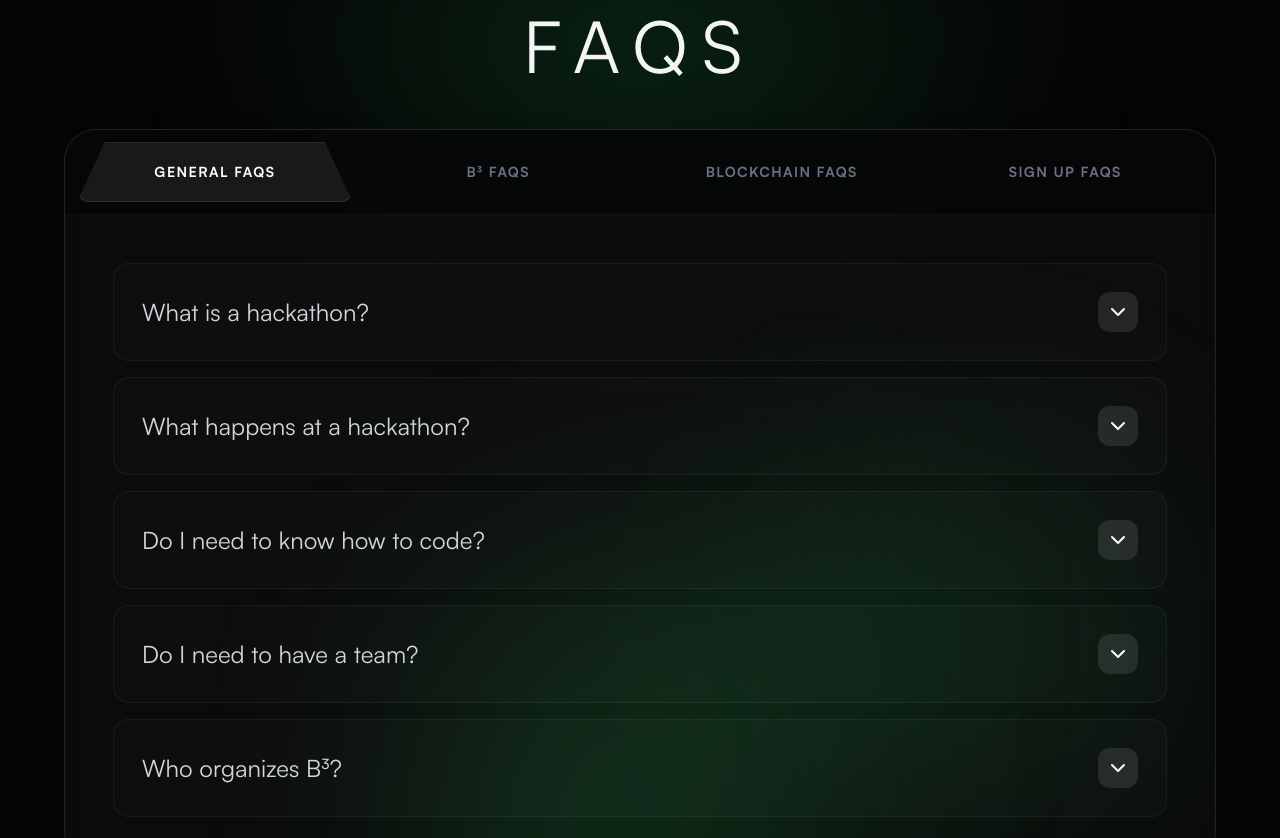
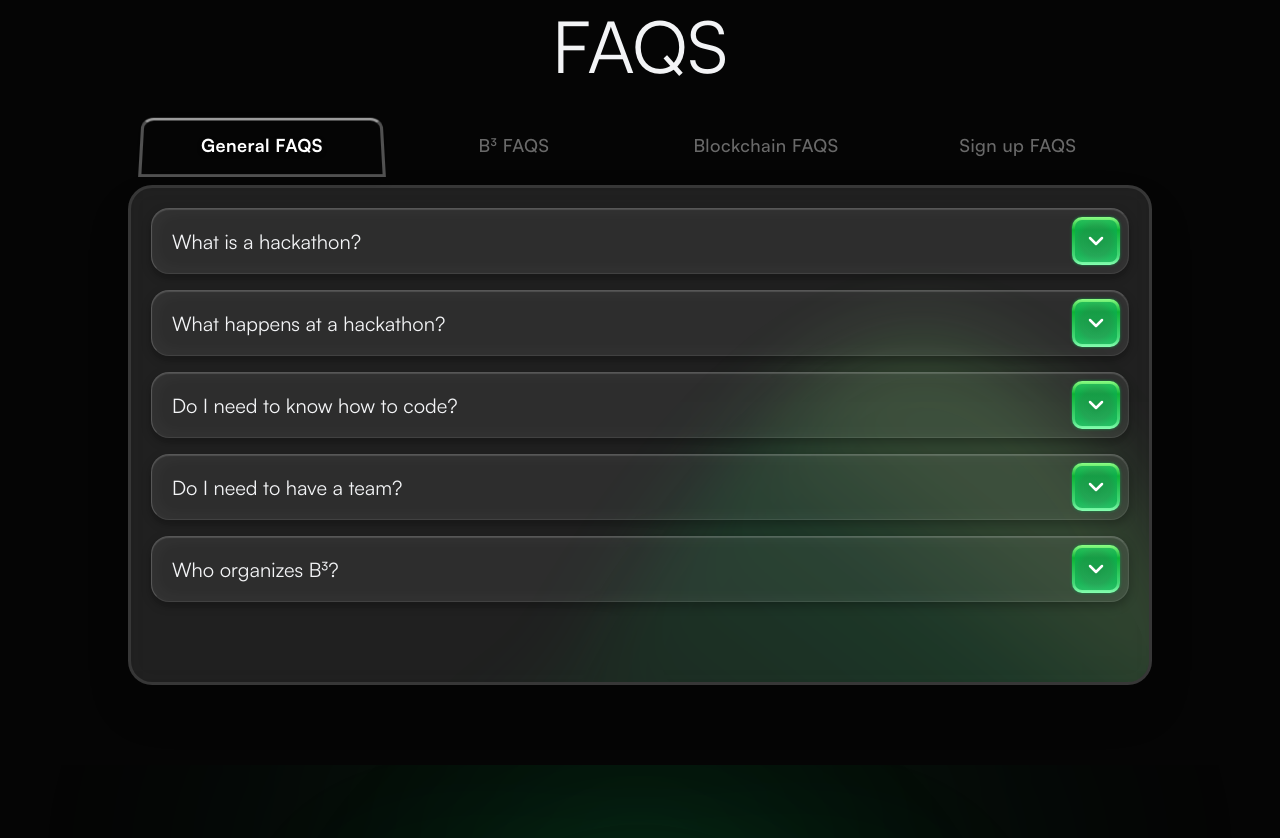
Before and after one commit to vinnovateit/b3, a Next.js app: page / in a window 1280 px wide. Shown: the part 4000-4838 px from the top of the page. Built offline with nearby package versions, Linux system fonts and the light colour scheme.

Commit message:
style(FAQ): match design styles and variants

```diff
--- a/src/app/components/FAQ.jsx
+++ b/src/app/components/FAQ.jsx
@@ -1,49 +1,102 @@
-'use client';
+"use client";
 
-import React, { useState } from 'react';
-import { motion, AnimatePresence } from 'framer-motion';
-import { ChevronDown } from 'lucide-react';
+import React, { useState } from "react";
+import { motion, AnimatePresence } from "framer-motion";
+import { ChevronDown } from "lucide-react";
 import "../globals.css";
 
 const FAQ_DATA = {
   "General FAQS": [
-    { q: "What is a hackathon?", a: "A hackathon is a social coding event where programmers collaborate to build projects." },
-    { q: "What happens at a hackathon?", a: "Participants form teams and build a working prototype within a set time limit." },
-    { q: "Do I need to know how to code?", a: "Not necessarily! Teams also need designers and project managers." },
-    { q: "Do I need to have a team?", a: "No, you can join solo and find a team during our team-building sessions." },
-    { q: "Who organizes B³?", a: "B³ is organized by a dedicated team of student developers." },
+    {
+      q: "What is a hackathon?",
+      a: "A hackathon is a social coding event where programmers collaborate to build projects.",
+    },
+    {
+      q: "What happens at a hackathon?",
+      a: "Participants form teams and build a working prototype within a set time limit.",
+    },
+    {
+      q: "Do I need to know how to code?",
+      a: "Not necessarily! Teams also need designers and project managers.",
+    },
+    {
+      q: "Do I need to have a team?",
+      a: "No, you can join solo and find a team during our team-building sessions.",
+    },
+    {
+      q: "Who organizes B³?",
+      a: "B³ is organized by a dedicated team of student developers.",
+    },
   ],
   "B³ FAQS": [
-    { q: "What is the theme of B³?", a: "The theme focuses on innovation in blockchain and sustainable technology." },
-    { q: "What is the format of the B³?", a: "It is a 36-hour intensive hybrid hackathon." },
-    { q: "Can I join physically?", a: "Yes, we have a physical venue for local participants." },
-    { q: "What is the schedule?", a: "The full schedule will be emailed to registered participants." },
-    { q: "Is there a prize pool?", a: "Yes, there are major prizes for top teams and specific track winners." },
+    {
+      q: "What is the theme of B³?",
+      a: "The theme focuses on innovation in blockchain and sustainable technology.",
+    },
+    {
+      q: "What is the format of the B³?",
+      a: "It is a 36-hour intensive hybrid hackathon.",
+    },
+    {
+      q: "Can I join physically?",
+      a: "Yes, we have a physical venue for local participants.",
+    },
+    {
+      q: "What is the schedule?",
+      a: "The full schedule will be emailed to registered participants.",
+    },
+    {
+      q: "Is there a prize pool?",
+      a: "Yes, there are major prizes for top teams and specific track winners.",
+    },
   ],
   "Blockchain FAQS": [
-    { q: "What should I bring?", a: "Bring your laptop, chargers, a valid ID, and your passion!" },
-    { q: "I don't have a team!", a: "We'll have a team-matching session at the start of the event." },
-    { q: "I don't have any ideas!", a: "We provide mentorship and brainstorming workshops to help." },
+    {
+      q: "What should I bring?",
+      a: "Bring your laptop, chargers, a valid ID, and your passion!",
+    },
+    {
+      q: "I don't have a team!",
+      a: "We'll have a team-matching session at the start of the event.",
+    },
+    {
+      q: "I don't have any ideas!",
+      a: "We provide mentorship and brainstorming workshops to help.",
+    },
   ],
   "Sign up FAQS": [
-    { q: "Where can I register?", a: "You can register through the 'Register Now' button on our page." },
-    { q: "When is the deadline?", a: "Registration closes one week before the event starts." },
-    { q: "Do I need to be a student?", a: "Yes, but we also allow recent graduates and hobbyists." },
-  ]
+    {
+      q: "Where can I register?",
+      a: "You can register through the 'Register Now' button on our page.",
+    },
+    {
+      q: "When is the deadline?",
+      a: "Registration closes one week before the event starts.",
+    },
+    {
+      q: "Do I need to be a student?",
+      a: "Yes, but we also allow recent graduates and hobbyists.",
+    },
+  ],
 };
+
+const springConfig = { type: "spring", stiffness: 500, damping: 30, mass: 1 };
 
 const sweepVariants = {
   enter: (direction) => ({
-    x: direction > 0 ? '100%' : '-100%',
+    x: direction > 0 ? "20%" : "-20%",
     opacity: 0,
+    filter: "blur(8px)",
   }),
   center: {
     x: 0,
     opacity: 1,
+    filter: "blur(0px)",
   },
   exit: (direction) => ({
-    x: direction < 0 ? '100%' : '-100%',
+    x: direction < 0 ? "20%" : "-20%",
     opacity: 0,
+    filter: "blur(8px)",
   }),
 };
 
@@ -62,76 +115,182 @@ const FAQ = () => {
 
   return (
     <div className="relative min-h-screen w-full bg-[#050505] text-white flex flex-col items-center justify-start md:justify-center font-sans p-4 md:p-8 overflow-hidden">
-
-      {/* 1. TOP CENTER GLOW */}
-      <div
-        className="absolute top-0 left-1/2 -translate-x-1/2 w-full max-w-[1000px] h-[400px] pointer-events-none z-0"
-        style={{
-          background: 'radial-gradient(circle at 50% 0%, rgba(34, 197, 94, 0.2) 0%, transparent 70%)',
-          filter: 'blur(80px)',
-        }}
-      />
-
-      <h1 className="relative z-10 text-4xl md:text-7xl font-sans tracking-[0.2em] mt-12 mb-8 md:mb-12 text-gray-100 uppercase">
-        FAQs
+      <h1 className="relative z-10 text-4xl md:text-7xl font-sans mt-12 mb-6 md:mb-8 text-gray-100">
+        FAQS
       </h1>
 
-      {/* Main Container */}
-      <div className="relative z-10 w-full max-w-6xl bg-[#0d0d0d]/80 backdrop-blur-md rounded-[2rem] border border-white/10 shadow-2xl overflow-hidden mb-12">
+      {/* Main Container - Width reduced to max-w-5xl */}
+      <div className="relative z-10 w-full max-w-5xl overflow-visible mb-12">
+        <style jsx>{`
+          /* Button Container */
+          .faqs-tab-btn {
+            position: relative;
+            display: flex;
+            align-items: center;
+            justify-content: center;
+            height: 3.5rem;
+            width: 100%;
+            cursor: pointer;
+            background: transparent;
+            border: none;
+            outline: none;
+            z-index: 10;
+          }
+
+          @media (min-width: 768px) {
+            .faqs-tab-btn {
+              height: 4rem;
+            }
+          }
+
+          /* Text Styling */
+          .faqs-tab-text {
+            font-family: var(--font-satoshi), sans-serif;
+            font-weight: 500;
+            font-size: 1.125rem;
+            letter-spacing: 0.025em;
+            color: rgba(255, 255, 255, 0.4);
+            position: relative;
+            z-index: 20;
+            transition: color 0.3s ease;
+          }
+
+          .faqs-tab-btn:hover .faqs-tab-text {
+            color: rgba(255, 255, 255, 0.8);
+          }
+
+          .faqs-tab-btn--active .faqs-tab-text {
+            color: #ffffff;
+            font-weight: 700;
+            text-shadow: 0 2px 4px rgba(0, 0, 0, 0.5);
+          }
+
+          /* --- THE SHAPE LAYER --- */
+          .faqs-tab-bg {
+            position: absolute;
+            inset: 0;
+            width: 100%;
+            height: 100%;
+            z-index: 0;
+            opacity: 0;
+            background: transparent;
+            border-top: 3px solid rgba(255, 255, 255, 0.6);
+            border-left: 3px solid rgba(255, 255, 255, 0.3);
+            border-right: 3px solid rgba(255, 255, 255, 0.3);
+            border-bottom: 3px solid rgba(255, 255, 255, 0.3);
+
+            border-top-left-radius: 12px;
+            border-top-right-radius: 12px;
+            box-shadow: 0 -4px 20px rgba(0, 0, 0, 0.5);
+            transition: all 0.3s cubic-bezier(0.25, 0.8, 0.25, 1);
+            transform-style: preserve-3d;
+          }
+
+          .faqs-tab-btn--active .faqs-tab-bg {
+            opacity: 1;
+          }
+
+          /* --- 3D TRANSFORM VARIANTS --- */
+          .bg-left {
+            transform-origin: bottom left;
+            transform: perspective(1000px) rotateY(35deg) scaleX(1.1);
+          }
+
+          .bg-right {
+            transform-origin: bottom right;
+            transform: perspective(1000px) rotateY(-35deg) scaleX(1.1);
+          }
+
+          .bg-middle {
+            transform-origin: bottom center;
+            transform: perspective(1000px) rotateX(25deg) scale(1.05);
+          }
+        `}</style>
 
         {/* Navigation Tabs */}
-        <div className="relative flex border-b border-white/5 bg-black/40 p-2 overflow-hidden">
-          {categories.map((tab, index) => (
+        <div className="relative flex items-end justify-center px-4 z-20 mb-2 gap-2 md:gap-4">
+          {categories.map((tab, index) => {
+            const isActive = page === index;
+            const isFirst = index === 0;
+            const isLast = index === categories.length - 1;
+
+            let bgClass = "bg-middle";
+            if (isFirst) bgClass = "bg-middle";
+            if (isLast) bgClass = "bg-middle";
+
+            return (
               <button
                 key={tab}
                 onClick={() => paginate(index)}
-              className={`relative flex-1 py-4 md:py-6 text-[10px] md:text-sm font-bold uppercase tracking-[0.1em] transition-colors duration-500 z-10 outline-none ${
-                page === index ? "text-white" : "text-gray-500 hover:text-gray-400"
-              }`}
+                className={`
+                  faqs-tab-btn
+                  ${isActive ? "faqs-tab-btn--active" : ""}
+                `}
               >
-              <span className="relative z-20">
-                {tab === "BPT FAQS" ? (
-                  <span>B³ FAQS</span>
-                ) : tab}
+                <div className={`faqs-tab-bg ${bgClass}`} />
+                <span className="faqs-tab-text">
+                  {tab === "BPT FAQS" ? "B³ FAQS" : tab}
                 </span>
-
-              {page === index && (
-                <motion.div
-                  layoutId="activeTabSlider"
-                  className="absolute inset-x-1 inset-y-1 bg-white/[0.08] border border-white/10"
-                  style={{
-                    borderRadius: '12px',
-                    clipPath: 'polygon(10% 0%, 90% 0%, 100% 100%, 0% 100%)',
-                  }}
-                  transition={{ type: "spring", stiffness: 280, damping: 28, mass: 0.5 }}
-                />
-              )}
               </button>
-          ))}
+            );
+          })}
         </div>
 
         {/* FAQ Content Area */}
-        <div className="relative p-4 md:p-12 min-h-[500px] overflow-hidden">
-
-          {/* --- MASSIVE CONE SHAPED GREEN LIGHT BEAM --- */}
-          {/* Primary Beam */}
-          <div
-            className="absolute -bottom-[20%] -right-[15%] w-[1000px] h-[1000px] pointer-events-none z-0 opacity-60"
-            style={{
-                background: 'conic-gradient(from 190deg at 50% 50%, transparent 0deg, rgba(34, 197, 94, 0.4) 40deg, transparent 90deg)',
-                filter: 'blur(120px)',
-                transform: 'rotate(-10deg)',
-            }}
+        <div className="relative z-10 w-full bg-[#FFFFFF]/11 backdrop-blur-md rounded-3xl border-3 border-white/10 shadow-2xl overflow-hidden min-h-125">
+          <div className="absolute bottom-0 -right-30  w-full flex justify-center pointer-events-none z-0">
+            <svg
+              width="876"
+              height="466"
+              viewBox="0 0 876 466"
+              fill="none"
+              className="w-full max-w-200 h-auto opacity-70"
+            >
+              <g filter="url(#filter0_f_1023_9306)">
+                <path
+                  d="M623.069 82.8187C768.131 92.2899 896.802 324.791 943.005 439.857L975.298 654.069L87.2942 606.402C51.6953 565.588 228.148 455.435 228.148 455.435C228.148 455.435 441.742 70.9797 623.069 82.8187Z"
+                  fill="url(#paint0_linear_1023_9306)"
+                  fillOpacity="0.24"
                 />
-
-          {/* Secondary Soft Glow to increase "Bigness" */}
-          <div
-            className="absolute -bottom-[10%] -right-[5%] w-[600px] h-[600px] pointer-events-none z-0 opacity-30"
-            style={{
-                background: 'radial-gradient(circle at center, rgba(34, 197, 94, 0.5) 0%, transparent 70%)',
-                filter: 'blur(100px)',
-            }}
+              </g>
+              <defs>
+                <filter
+                  id="filter0_f_1023_9306"
+                  x="3.05176e-05"
+                  y="0.000152588"
+                  width="1057.85"
+                  height="736.62"
+                  filterUnits="userSpaceOnUse"
+                  colorInterpolationFilters="sRGB"
+                >
+                  <feFlood floodOpacity="0" result="BackgroundImageFix" />
+                  <feBlend
+                    mode="normal"
+                    in="SourceGraphic"
+                    in2="BackgroundImageFix"
+                    result="shape"
                   />
+                  <feGaussianBlur
+                    stdDeviation="41.2753"
+                    result="effect1_foregroundBlur_1023_9306"
+                  />
+                </filter>
+                <linearGradient
+                  id="paint0_linear_1023_9306"
+                  x1="443.321"
+                  y1="82.951"
+                  x2="-160.315"
+                  y2="852.314"
+                  gradientUnits="userSpaceOnUse"
+                >
+                  <stop stopColor="#8CFF84" />
+                  <stop offset="0.149038" stopColor="#0CAC4F" />
+                  <stop offset="0.360577" stopColor="#0E7739" />
+                  <stop offset="1" stopColor="#031400" stopOpacity="0" />
+                </linearGradient>
+              </defs>
+            </svg>
+          </div>
 
           <AnimatePresence initial={false} custom={direction} mode="popLayout">
             <motion.div
@@ -142,50 +301,106 @@ const FAQ = () => {
               animate="center"
               exit="exit"
               transition={{
-                x: { type: "spring", stiffness: 300, damping: 30 },
-                opacity: { duration: 0.2 }
+                x: springConfig,
+                opacity: { duration: 0.2 },
               }}
-              className="relative z-10 w-full"
+              className="relative z-10 w-full p-99 md:p-5"
             >
-              <div className="space-y-3 md:space-y-4">
+              <div className="space-y-4">
                 {FAQ_DATA[activeTab].map((item, index) => (
-                  <div key={index} className="w-full">
-                    <button
-                      onClick={() => setOpenIndex(openIndex === index ? null : index)}
-                      className="w-full flex items-center justify-between p-4 md:p-7 bg-white/[0.02] hover:bg-white/[0.05] rounded-xl md:rounded-2xl transition-all border border-white/5 group text-left"
+                  <motion.div
+                    layout
+                    key={index}
+                    onClick={() =>
+                      setOpenIndex(openIndex === index ? null : index)
+                    }
+                    initial={{ opacity: 0, y: 15 }}
+                    animate={{ opacity: 1, y: 0 }}
+                    transition={{
+                      ...springConfig,
+                      layout: { ...springConfig },
+                    }}
+                    style={{
+                      // 1. Drop Shadow: 0px 4px 8px 1px rgba(0,0,0,0.25)
+                      // 2. Depth/Dispersion Simulation: 'inset' shadows create the 3D glass depth effect
+                      boxShadow:
+                        "0px 4px 8px 1px rgba(0, 0, 0, 0.25), inset 0px 1px 1px 0px rgba(255, 255, 255, 0.15), inset 0px 0px 20px 0px rgba(255, 255, 255, 0.05)",
+                    }}
+                    className={`
+    group w-full flex flex-col
+    px-3 py-3 md:pl-5 md:pr-2 md:py-2
+    bg-white/[0.06] hover:bg-white/[0.1]
+    backdrop-blur-[4px]
+    border border-white/10 border-t-white/20 border-l-white/20
+    rounded-[18px] cursor-pointer
+    transition-colors duration-300
+    ${openIndex === index ? "bg-white/[0.12] border-white/20 shadow-xl" : ""}
+  `}
                   >
-                      <span className="text-base md:text-2xl font-light text-gray-300 group-hover:text-white transition-colors pr-4">
+                    {/* Question Header */}
+                    <motion.div
+                      layout="position"
+                      className="flex items-center justify-between w-full"
+                    >
+                      <motion.span
+                        layout="position"
+                        style={{ originX: 0 }}
+                        animate={{
+                          scale: openIndex === index ? 1.1 : 1,
+                          color:
+                            openIndex === index
+                              ? "#ffffff"
+                              : "rgba(243, 244, 246, 1)",
+                        }}
+                        transition={{ ...springConfig }}
+                        className="text-lg md:text-xl font-light font-sans text-left pr-6 leading-tight"
+                      >
                         {item.q}
-                      </span>
-                      <div className={`flex-shrink-0 p-1.5 md:p-2 rounded-lg md:rounded-xl transition-all duration-300 ${
-                        openIndex === index
-                          ? 'rotate-180 bg-green-500 shadow-[0_0_15px_rgba(34,197,94,0.5)]'
-                          : 'bg-white/10'
-                      }`}>
-                        <ChevronDown size={18} className="md:w-6 md:h-6 text-white" />
-                      </div>
-                    </button>
+                      </motion.span>
 
-                    <AnimatePresence>
+                      {/* Button */}
+                      <motion.div
+                        layout="position"
+                        className="shrink-0 flex items-center justify-center"
+                        style={{
+                          width: "48px",
+                          height: "48px",
+                          borderRadius: "10px",
+                          border: "3px solid transparent",
+                          background:
+                            "radial-gradient(60.5% 60.5% at 50% 50%, rgba(25, 149, 75, 0.73) 59.15%, rgba(12, 172, 79, 0.73) 86.65%) padding-box, linear-gradient(to bottom, #8CFF84 0%, #0EB337 27%, #42D774 79%, #85FFB0 100%) border-box",
+                          boxShadow: "0px 0px 3px #1A8F4B",
+                        }}
+                      >
+                        <ChevronDown
+                          size={24}
+                          className={`text-white drop-shadow-md transition-transform duration-300 ${openIndex === index ? "rotate-180" : ""}`}
+                          strokeWidth={2.5}
+                        />
+                      </motion.div>
+                    </motion.div>
+
+                    {/* Answer Section */}
+                    <AnimatePresence initial={false}>
                       {openIndex === index && (
                         <motion.div
-                          initial={{ height: 0, opacity: 0, scale: 0.94, transformOrigin: 'top' }}
-                          animate={{ height: "auto", opacity: 1, scale: 1 }}
-                          exit={{ height: 0, opacity: 0, scale: 0.94 }}
+                          key="content"
+                          initial={{ height: 0, opacity: 0 }}
+                          animate={{ height: "auto", opacity: 1 }}
+                          exit={{ height: 0, opacity: 0 }}
                           transition={{
-                            height: { duration: 0.45, ease: [0.04, 0.62, 0.23, 0.98] },
-                            opacity: { duration: 0.25 },
-                            scale: { duration: 0.35, ease: "easeOut" }
+                            ...springConfig,
+                            opacity: { duration: 0.2 },
                           }}
                           className="overflow-hidden"
                         >
-                          <div className="px-4 md:px-8 py-4 text-xs md:text-lg text-gray-400 leading-relaxed border-l-2 border-green-500/40 ml-4 md:ml-6 mt-2">
+                          <p className="pt-4 pb-2 text-lg md:text-xl font-sans text-gray-300 leading-relaxed">
                             {item.a}
-                          </div>
+                          </p>
                         </motion.div>
                       )}
                     </AnimatePresence>
-                  </div>
+                  </motion.div>
                 ))}
               </div>
             </motion.div>
```
Lines whose indentation alone changed are shown as unchanged.
